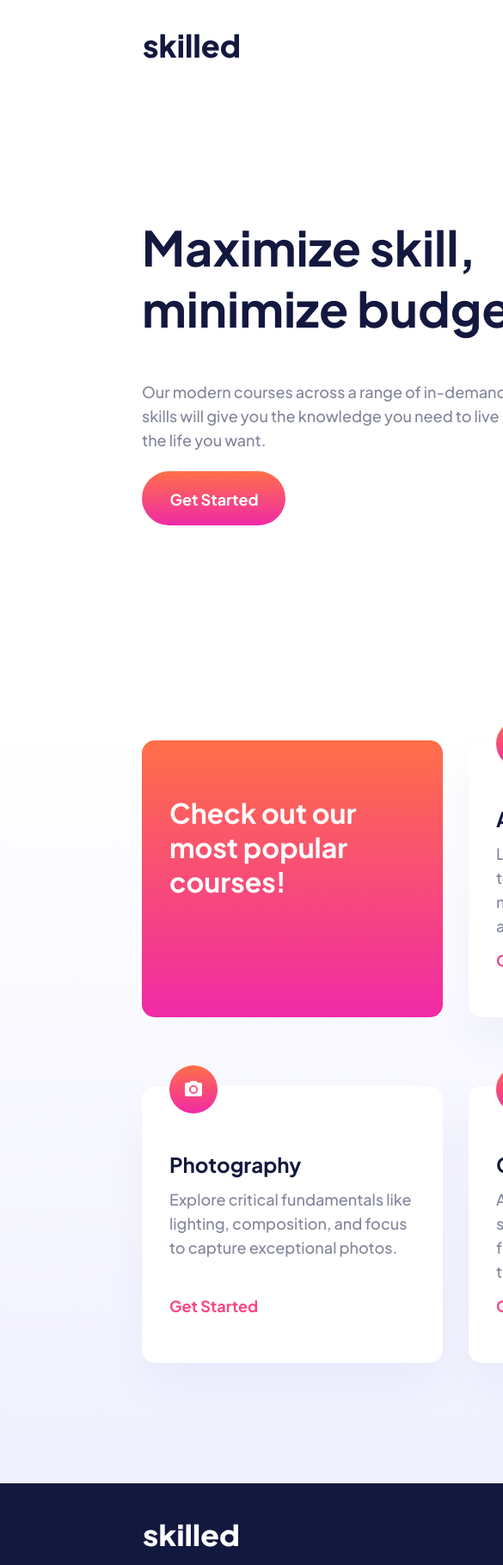
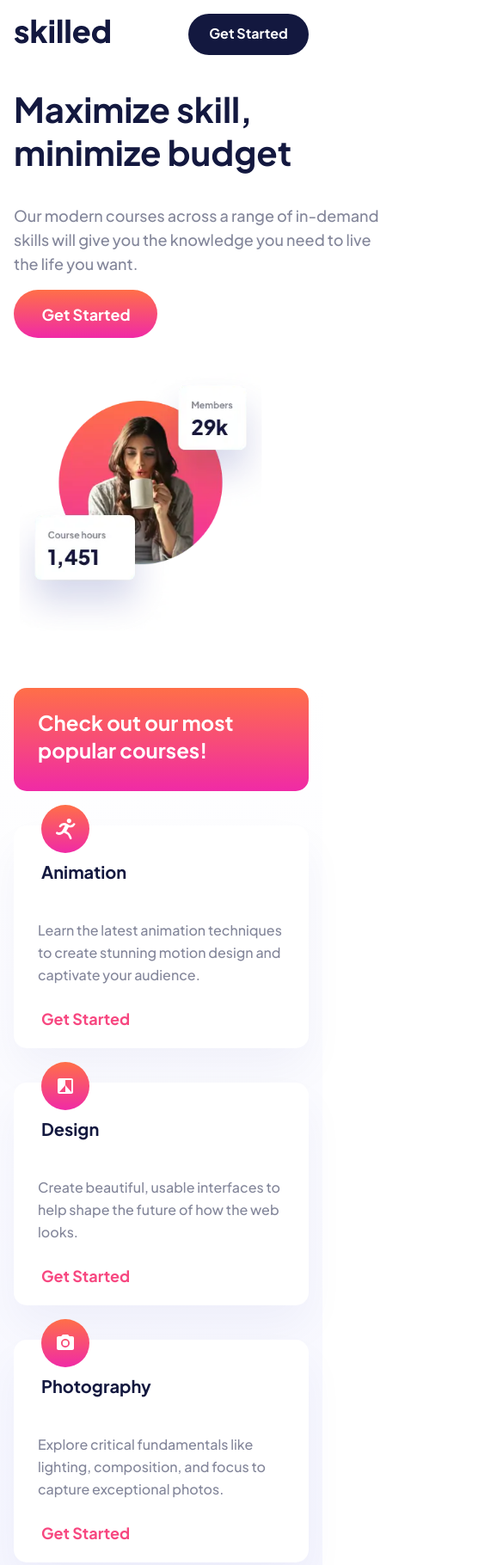
Before and after one commit to Aaron-Segbefia/Skilled-E-learning-Landing-page, a plain HTML site: page index.html in a window 390 px wide. Shown: the top 1820 px of the page at 86% size, 585 px wide, since content can reach past the window. Drawn offline with Linux system fonts and the light colour scheme.

Commit message:
mobile design added

```diff
--- a/index.html
+++ b/index.html
@@ -24,8 +24,8 @@
 <div class="maximum-skill">
   <p><span id="max">Maximize skill, minimize budget</span></p>
 
-  <p class="modern">Our modern courses across a range of in-demand skills will give you the
-  knowledge you need to live the life you want.</p>
+  <div class="modern">Our modern courses across a range of in-demand skills will give you the
+  knowledge you need to live the life you want.</div>
 
  <button id="max-button"> <span>Get Started</span> </button>
 </div>
--- a/starter-code/style.css
+++ b/starter-code/style.css
@@ -381,7 +381,7 @@ button:active{
 
 
 /*Tablet screen*/
-@media screen and (max-width: 1200px) and (min-width: 500px){
+@media only screen and (max-width: 1200px) and (min-width: 812px){
 
     .skilled{
         position: absolute;
@@ -617,3 +617,223 @@ button:active{
         line-height: 28px;
     }
 }
+
+
+
+/*mobile design*/
+
+@media only screen and (max-width: 812px) and (min-width: 320px) {
+    .skilled{
+        height: 35px;
+        width: 89px;
+        position: absolute;
+        top: 22px;
+        left: 16px;
+
+
+    }
+
+    .started{
+        height: 48px;
+        width: 140px;
+        position: absolute;
+        left: 219px;
+        top: 16px;
+
+
+
+    }
+
+
+    .started span{
+        position: absolute;
+        height: 28px;
+        left: 24px;
+        top: calc(50% - 28px/2 - 1px);
+        font-weight: 700;
+        font-size: 16px;
+        line-height: 28px;
+        width: 92px;
+        height: 28px;
+    }
+
+
+   .maximum-skill{
+        position: absolute;
+        left: 16px;
+        top: 102px;
+        height: calc(101px + 26px + 78px + 24px + 56px);
+
+    }
+
+    #max{
+        position: absolute;
+        width: 343px;
+        height: 101px;
+        left: 0x;
+        top: 0px;
+        font-style: normal;
+        font-weight: 800;
+        font-size: 40px;
+        line-height: 50px;
+    }
+
+    .modern{
+        position: absolute;
+        width: 343px;
+        height: 78px;
+        left: 0px;
+        top: calc(24px + 101px);
+        font-style: normal;
+        font-weight: 500;
+        font-size: 16px;
+        line-height: 26px;
+    }
+
+    #max-button{
+        position: absolute;
+        width: 167px;
+        height: 56px;
+        left: 0px;
+        /*top: calc(128px + 101px);*/
+        bottom: 0%;
+
+    }
+
+    #img-hero{
+        position: absolute;
+        width: 327px;
+        height: 301px;
+        left: 0px;
+        top: 433px;
+        background-image: url('assets/image-hero-mobile.webp');
+    }
+
+    .courses-div{
+        position: absolute;
+        width: 375px;
+        height: 1695px;
+        left: 0px;
+        top: 800px;
+        background: linear-gradient(180deg, #FFFFFF 0%, #F0F1FF 100%);
+    }
+
+    .popular{
+        position: absolute;
+        width: 343px;
+        height: 120px;
+        left: 16px;
+        top: 0px;
+    }
+    #popular-text{
+        font-style: normal;
+        font-weight: 800;
+        font-size: 24px;
+        line-height: 32px;
+        height: 64px;
+        width: 286px;
+        left: 28px;
+        top: 24px;
+
+    }
+
+    .animation, .photo, .crypto, .design, .business{
+        position: absolute;
+        width: 343px;
+        height: 283px;
+        left: 16px;
+    }
+
+    .animation{
+        position: absolute;
+        top: 136px;
+
+    }
+    .design{
+        position: absolute;
+        top: 435px;
+    }
+
+    .photo{
+        position: absolute;
+        top: 734px;
+    }
+
+    .crypto{
+        position: absolute;
+        top: 1033px;
+    }
+
+    .business{
+        position: absolute;
+        top: 1332px;
+    }
+
+    .anim-div, .design-div, .photo-div, .crypto-div, .business-div{
+        height: 259px;
+        width: 343px;
+
+
+    }
+
+    .desc{
+        height: 78px;
+        width: 286px;
+        position: absolute;
+        height: 78px;
+        left: 8.16%;
+        right: 8.45%;
+        top: calc(50% - 78px/2 + 18.5px);
+        font-style: normal;
+        font-weight: 500;
+        font-size: 16px;
+        line-height: 26px;
+
+    }
+
+    footer{
+        position: absolute;
+        height: 120px;
+        left: 0px;
+        top: 2495px;
+        width: 375px;
+
+
+    }
+
+    #footer-img{
+        position: absolute;
+        height: 35px;
+        width: 89px;
+        left: 16px;
+
+    }
+
+    #footer-button{
+        position: absolute;
+        width: 140px;
+        height: 48px;
+        left: 219px;
+        top: 36px;
+    }
+
+    #footer-text{
+        height: 28px;
+        width: 92px;
+        font-style: normal;
+        font-weight: 700;
+        font-size: 16px;
+        line-height: 28px;
+
+    }
+
+    .heading{
+        height: 25px;
+        width: 87px;
+        font-style: normal;
+        font-weight: 800;
+        font-size: 20px;
+        line-height: 25px;
+
+    }
+}
```
